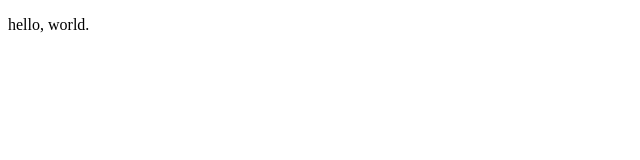
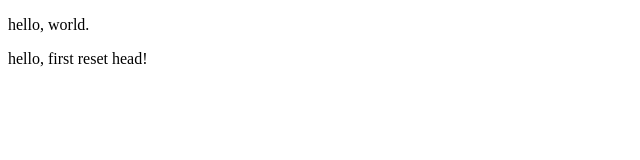
Before and after one commit to 282714/demo-git, a plain HTML site: page page1.html in a window 1280 px wide. Shown: the whole page, without its empty margins (0-640 px from the left). Drawn offline with Linux system fonts and the light colour scheme.

Commit message:
modify page1 and add page3!yoho~

```diff
--- a/page1.html
+++ b/page1.html
@@ -5,5 +5,6 @@
 </head>
 <body>
 <p>hello, world.</p>
+<p>hello, first reset head!</p>
 </body>
 </html>
```
Also changed, not shown: page3.html (added).
